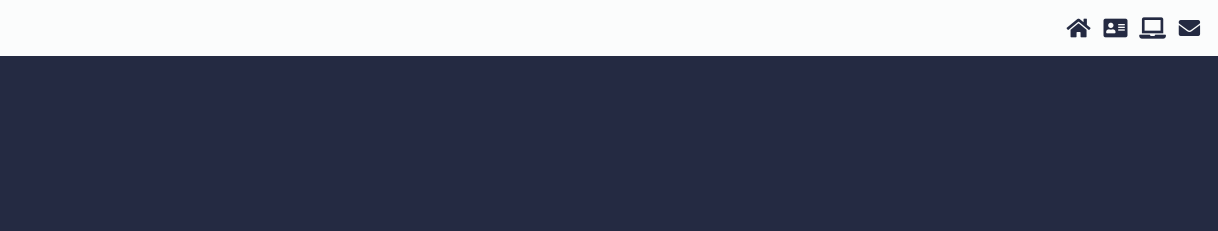
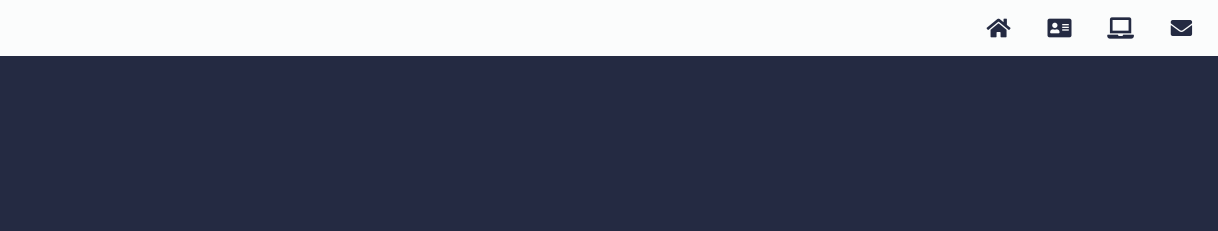
Before and after one commit to Raenton/Raenton.github.io, a website built with Parcel: page index.html in a window 1280 px wide. Shown: the top 231 px of the page, 62-1280 px from the left. Built offline with nearby package versions, Linux system fonts and the light colour scheme.

Commit message:
Menu margin adjustments

```diff
--- a/assets/styles/components/_menu.scss
+++ b/assets/styles/components/_menu.scss
@@ -18,6 +18,7 @@
   display: flex;
   align-items: center;
   margin-left: auto;
+  margin-right: 8px;
 
   a {
     display: flex;
@@ -28,7 +29,7 @@
     align-items: center;
     color: inherit;
     text-decoration: none;
-    margin-left: 12px;
+    margin-left: 36px;
     transition: color 0.4s;
 
     i {
```
